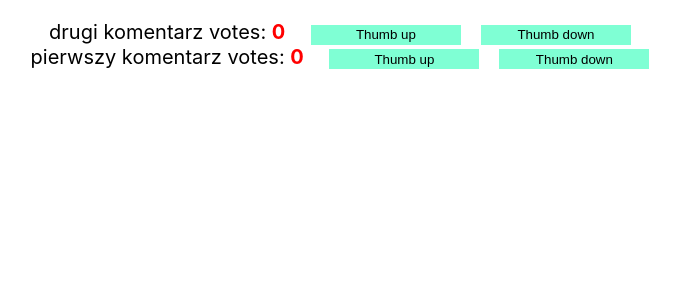
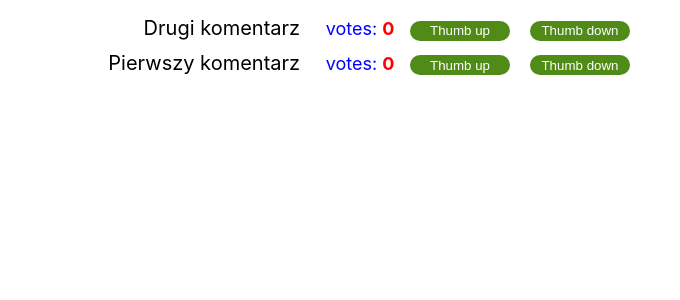
Before and after one commit to endriu17/ThumbDown_Up_react-redux, a React (Create React App) app: page / in a window 1280 px wide. Shown: the top 300 px of the page, without its empty margins (320-1000 px from the left). Built offline with nearby package versions, Linux system fonts and the light colour scheme.

Commit message:
add som style css

```diff
--- a/src/App.css
+++ b/src/App.css
@@ -1,18 +1,32 @@
 .App {
-  text-align: center;
+  /* text-align: center; */
 }
 
 .Lista {
   list-style-type: none;
+  margin-right: 25%;
+  text-align: right;
+}
+
+Li {
+  margin: 10px 0;
   font-size: 20px;
 }
 
 .Button {
   border: none;
   height: 20px;
-  width: 150px;
-  background-color: aquamarine;
+  width: 100px;
+  background-color: rgb(80, 139, 24);
+  margin: 0 10px;
+  color: #fff;
+  border-radius: 10px;
+}
+
+.Votes {
   margin-left: 20px;
+  color: blue;
+  font-size: 18px;
 }
 
 .Count {
--- a/src/Comment.js
+++ b/src/Comment.js
@@ -2,7 +2,7 @@ import React from 'react';
 
 const Comment = ({text, votes, id, thumbUpComment, thumbDownComment}) =>
   <li className="Comments">
-    {text} <span>votes: <span className="Count">{votes}</span></span> <button className="Button" onClick={() => thumbUpComment(id)}>Thumb up</button><button className="Button" onClick={() => thumbDownComment(id)}>Thumb down</button>
+    {text} <span className="Votes"> votes: <span className="Count">{votes}</span></span> <button className="Button" onClick={() => thumbUpComment(id)}>Thumb up</button><button className="Button" onClick={() => thumbDownComment(id)}>Thumb down</button>
   </li>;
 
 export default Comment;
--- a/src/index.js
+++ b/src/index.js
@@ -20,5 +20,5 @@ ReactDOM.render(
 
 serviceWorker.unregister();
 
-store.dispatch(addComment('pierwszy komentarz'));
-store.dispatch(addComment('drugi komentarz'));
+store.dispatch(addComment('Pierwszy komentarz'));
+store.dispatch(addComment('Drugi komentarz'));
```
